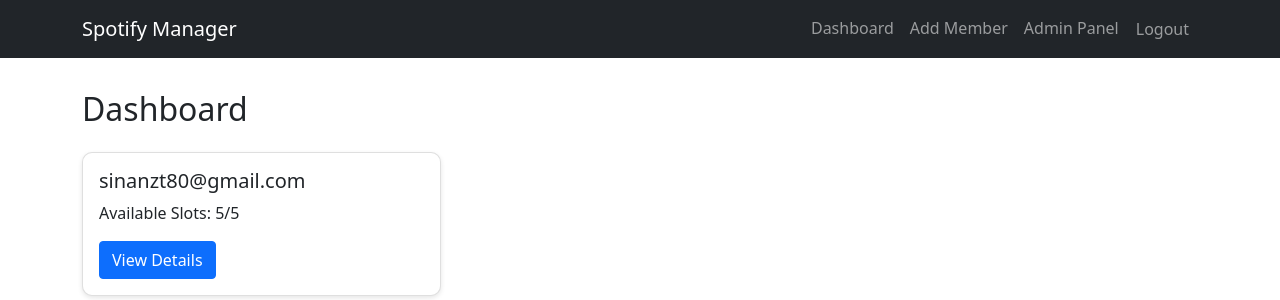
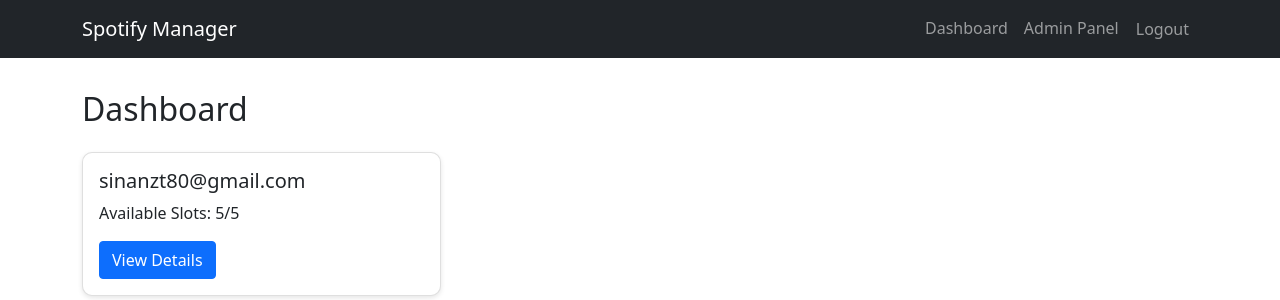
Before and after one commit to SinaNozhatie/spotify-manager, a Django app: page / in a window 1280 px wide. Shown: the top 300 px of the page. Run offline with Django 5.2, Linux system fonts and the light colour scheme; a user stored in the database is signed in; data comes from the database, SQL or seed files in the repository.

Commit message:
Remove Add Member link from navigation

```diff
--- a/templates/base.html
+++ b/templates/base.html
@@ -12,7 +12,6 @@
             {% if user.is_authenticated %}
                 <div class="navbar-nav">
                     <a class="nav-link" href="{% url 'accounts:dashboard' %}">Dashboard</a>
-                    <a class="nav-link" href="{% url 'accounts:member_add' %}">Add Member</a>
                     <a class="nav-link" href="{% url 'admin:index' %}">Admin Panel</a>
                     <form method="post" action="{% url 'accounts:logout' %}" class="d-inline">
                         {% csrf_token %}
```
